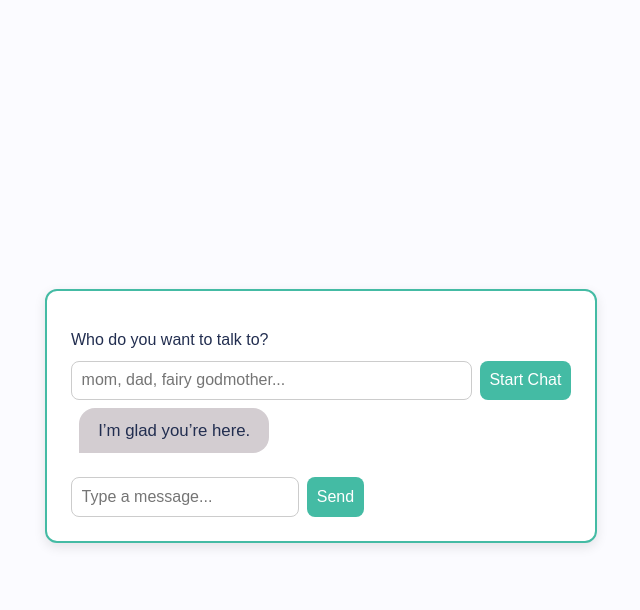
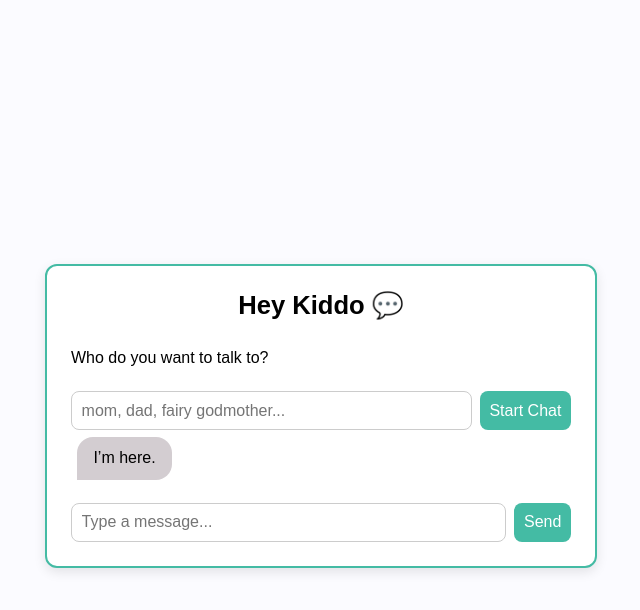
Before and after one commit to AnitaHong1/Hey-Kiddo-lite, a plain HTML site: page index.html in a window 1280 px wide. Both pictures are taken after a click on the button "Start Chat". Shown: the whole page, without its empty margins (319-959 px from the left). Drawn offline with Linux system fonts and the light colour scheme.

Commit message:
Update index.html

```diff
--- a/index.html
+++ b/index.html
@@ -2,35 +2,42 @@
 <head>
   <meta charset="UTF-8" />
   <meta name="viewport" content="width=device-width, initial-scale=1.0" />
-  <title>Hey Kiddo Lite</title>
+  <title>Hey Kiddo</title>
   <style>
     body {
       font-family: sans-serif;
       background-color: #fbfbff;
-      color: #222e50;
-      display: flex;
-      align-items: center;
-      justify-content: center;
-      min-height: 100vh;
       margin: 0;
       padding: 1rem;
+      display: flex;
+      justify-content: center;
+      align-items: center;
+      min-height: 100vh;
     }
     .chat-container {
       background: #ffffff;
       border: 2px solid #44bba4;
       border-radius: 12px;
       padding: 1.5rem;
-      max-width: 95vw;
-      width: 500px;
+      max-width: 500px;
+      width: 100%;
       display: flex;
       flex-direction: column;
       box-shadow: 0 4px 12px rgba(0, 0, 0, 0.1);
     }
     .chat-header {
-      font-size: 1.3rem;
-      font-weight: bold;
-      margin-bottom: 1rem;
       text-align: center;
+      margin-bottom: 0.5rem;
+    }
+    .chat-header h1 {
+      margin: 0;
+      font-size: 1.6rem;
+    }
+    .chat-header .persona {
+      margin-top: 0.3rem;
+      font-size: 1.1rem;
+      font-weight: normal;
+      color: #555;
     }
     .chat-box {
       flex-grow: 1;
@@ -41,12 +48,11 @@
       flex-direction: column;
     }
     .message-bubble {
-      padding: 0.8rem 1.2rem;
-      margin: 0.5rem;
+      padding: 0.8rem 1rem;
+      margin: 0.4rem;
       border-radius: 16px;
-      max-width: 85%;
-      font-size: 1.05rem;
-      display: inline-block;
+      max-width: 75%;
+      font-size: 1rem;
       word-wrap: break-word;
     }
     .user {
@@ -63,22 +69,6 @@
     .input-area {
       display: flex;
       gap: 0.5rem;
-      flex-direction: row;
-    }
-    #setup {
-      display: flex;
-      flex-direction: column;
-      gap: 0.5rem;
-    }
-    #setup p {
-      margin: 0 0 0.2rem;
-    }
-    #setup .input-area {
-      display: flex;
-      width: 100%;
-    }
-    #persona {
-      flex-grow: 1;
     }
     input, button {
       font-size: 1rem;
@@ -86,43 +76,45 @@
       border-radius: 8px;
       border: 1px solid #ccc;
     }
+    input {
+      flex: 1;
+    }
     button {
       background-color: #44bba4;
       color: white;
       border: none;
       cursor: pointer;
     }
-    .typing-indicator {
-      font-style: italic;
-      font-size: 0.95rem;
-      margin: 0.5rem 0 0.5rem 0.5rem;
-      color: #888;
+    #setup {
+      display: flex;
+      flex-direction: column;
+      gap: 0.5rem;
     }
     .hidden {
       display: none;
     }
-    @media screen and (max-width: 600px) {
-      .chat-container {
-        padding: 1rem;
-        width: 100%;
-        max-width: 95vw;
-      }
-      .message-bubble {
-        font-size: 1rem;
-      }
+    .typing-indicator {
+      font-style: italic;
+      font-size: 0.95rem;
+      margin: 0.5rem;
+      color: #888;
     }
   </style>
 </head>
 <body>
   <div class="chat-container">
-    <div class="chat-header" id="chatHeader">Hey Kiddo</div>
-    <div id="setup">
-      <p>Who do you want to talk to?</p>
-      <div class="input-area">
-        <input type="text" id="persona" placeholder="mom, dad, fairy godmother..." onkeydown="if(event.key === 'Enter'){startChat()}" />
-        <button onclick="startChat()">Start Chat</button>
-      </div>
-    </div><div id="chat-ui" class="hidden">
+    <div class="chat-header">
+      <h1>Hey Kiddo 💬</h1>
+      <div class="persona" id="personaLabel"></div>
+    </div><div id="setup">
+  <p>Who do you want to talk to?</p>
+  <div class="input-area">
+    <input type="text" id="persona" placeholder="mom, dad, fairy godmother..." onkeydown="if(event.key === 'Enter'){startChat()}" />
+    <button onclick="startChat()">Start Chat</button>
+  </div>
+</div>
+
+<div id="chat-ui" class="hidden">
   <div class="chat-box" id="chat"></div>
   <div id="typing" class="typing-indicator hidden">Typing...</div>
   <div class="input-area">
@@ -135,39 +127,34 @@
     const messages = {
       mom: [
         "Hi honey. What’s on your mind?",
-        "Please take a break, sweetie. 💖",
-        "Did you eat something today?",
-        "You don’t have to do this alone.",
-        "I love you just as you are.",
-        "You’ve always been stronger than you think."
+        "I believe in you.",
+        "Make sure to eat something today, okay?",
+        "You’ve always been stronger than you think.",
+        "I see your heart, even when you try to hide it."
       ],
       dad: [
         "You've got this. One step at a time.",
-        "Keep going. I’m proud of you.",
-        "Resting is part of the process.",
-        "No matter what, I’m here.",
+        "I’m proud of you—even when you don’t see it.",
+        "Keep going. I’ve got your back.",
         "You’re doing better than you think."
       ],
       fairy: [
-        "Hello, dear one. ✨",
         "Magic doesn’t need to be loud to be real.",
         "You sparkle even when you’re tired.",
-        "You are so deeply worthy."
+        "I’m here for you, little star ✨"
       ],
       auntie: [
-        "You shine even when you feel messy. 🌙",
-        "I see how hard you’re trying.",
+        "You shine even when you feel messy.",
+        "Let’s just take it one moment at a time.",
         "You don’t have to be perfect to be loved."
       ]
     };
 
     const fallbackMessages = [
-      "I’m glad you’re here.",
-      "Let’s just sit together for a minute.",
-      "You’re allowed to not know what you need yet.",
-      "What you feel is real.",
-      "You’re not a burden.",
-      "You’ve survived every hard day so far."
+      "I’m here.",
+      "You’re allowed to feel whatever you feel.",
+      "Let’s take a deep breath together.",
+      "You’re doing your best."
     ];
 
     let activePersona = null;
@@ -189,7 +176,7 @@
       document.getElementById('setup').classList.add('hidden');
       document.getElementById('chat-ui').classList.remove('hidden');
 
-      document.getElementById('chatHeader').textContent = customName;
+      document.getElementById('personaLabel').textContent = customName;
       appendMessage(messages[persona]?.[0] || fallbackMessages[0], 'bot');
     }
 
```
